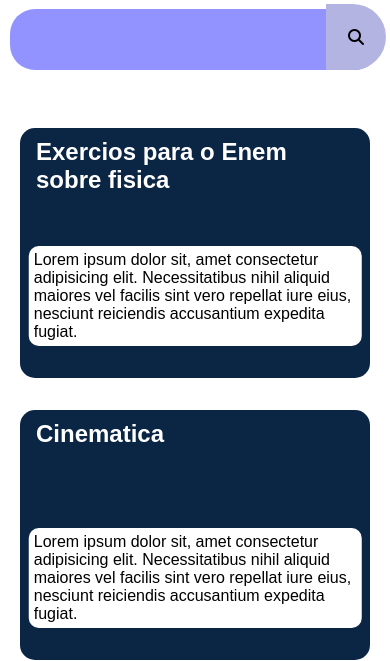
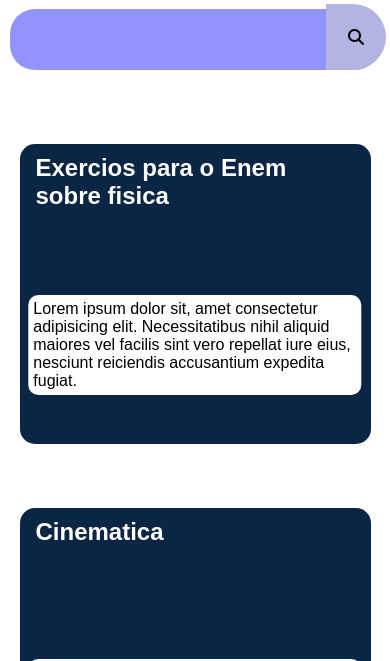
Before and after one commit to joao-code-web/Project-Sem-Nome, a plain HTML site: page exerRapidos.html in a window 390 px wide. Shown: the part 153-814 px from the top of the page. Drawn offline with Linux system fonts and the light colour scheme; a web font is replaced by a local one.

Commit message:
Implementação do icone na barra de endereço e erros corrigidos no responsivel

```diff
--- a/css/exerRapidos.css
+++ b/css/exerRapidos.css
@@ -418,18 +418,22 @@ footer {
   }
 
   .quiz-exer {
-    width: 350px;
-    height: 250px;
-    margin: 1em auto;
+    width: 90%;
+    height: 300px;
+    margin: 2em auto;
+  }
+
+  .quiz-exer:hover {
+    transform: scale(1.03);
   }
 
   .description-quiz {
-    margin-top: 20px;
     width: 95%;
     border-radius: 10px;
     padding: 5px;
     margin: auto;
     background-color: white;
+
   }
 
   /* main */
--- a/css/login.css
+++ b/css/login.css
@@ -214,6 +214,8 @@ body {
 @media screen and (max-width: 340px) {
     .card {
         width: 100%;
+        /* height: 600px; */
+        top: 60px;
     }
 
     .card .f1 {
--- a/exerRapidos.html
+++ b/exerRapidos.html
@@ -4,7 +4,8 @@
     <meta charset="UTF-8" />
     <meta http-equiv="X-UA-Compatible" content="IE=edge" />
     <meta name="viewport" content="width=device-width, initial-scale=1.0" />
-    <title>Document</title>
+    <title>Simples Solutions</title>
+    <link rel="shortcut icon" href="./img/homeImg/pixil-frame-0.png" type="image/x-icon">
     <link
       rel="stylesheet"
       href="https://cdnjs.cloudflare.com/ajax/libs/font-awesome/6.3.0/css/all.min.css"
```
Also changed, not shown: aulas.html (+2 -1 lines), home.html (+3 -1 lines), index.html (+2 -1 lines), materias/matematica.html (+3 -2 lines), materias/quimica.html (+2 -1 lines), membros.html (+2 -1 lines), quiz/enemFisica.html (+2 -1 lines), quiz/matematica1Y.html (+2 -1 lines).
